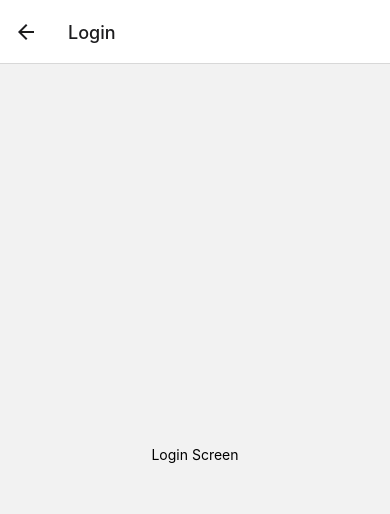
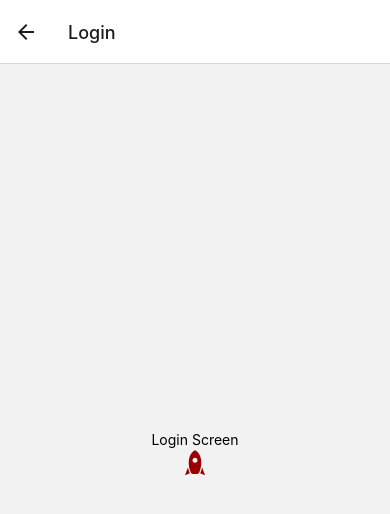
Before and after one commit to leophamgit/react-native-jetdevs, a React Native app: screen /Login in a window 390 px wide. Shown: the top 514 px of the page. Built offline with nearby package versions, Linux system fonts and the light colour scheme.

Commit message:
feat: setup vector icons

```diff
--- a/screens/LoginScreen.tsx
+++ b/screens/LoginScreen.tsx
@@ -1,10 +1,12 @@
 import * as React from "react";
 import { View, Text } from "react-native";
+import Icon from "react-native-vector-icons/MaterialCommunityIcons";
 
 function LoginScreen() {
   return (
     <View style={{ flex: 1, alignItems: "center", justifyContent: "center" }}>
       <Text>Login Screen</Text>
+      <Icon name="rocket" size={30} color="#900" />
     </View>
   );
 }
```
